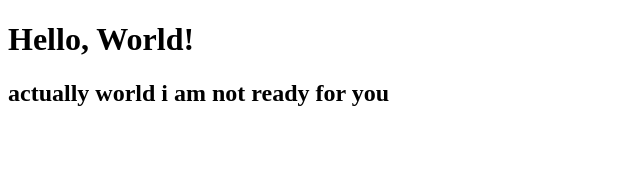
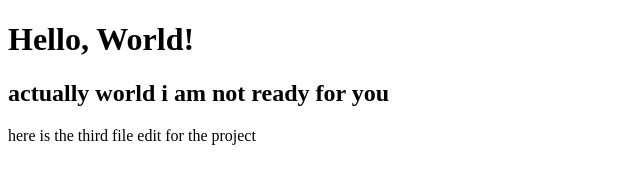
Before and after one commit to AdrWTHeck/CS3338-first-project, a plain HTML site: page index.html in a window 1280 px wide. Shown: the whole page, without its empty margins (0-640 px from the left). Drawn offline with Linux system fonts and the light colour scheme.

Commit message:
Add index.html file update #3

```diff
--- a/index.html
+++ b/index.html
@@ -1,3 +1,4 @@
+
 <!DOCTYPE html>
 <html lang="en">
 <head>
@@ -8,5 +9,6 @@
 <body>
     <h1>Hello, World!</h1>
     <h2> actually world i am not ready for you</h2>
+	<body> here is the third file edit for the project</body>
 </body>
 </html>
```
